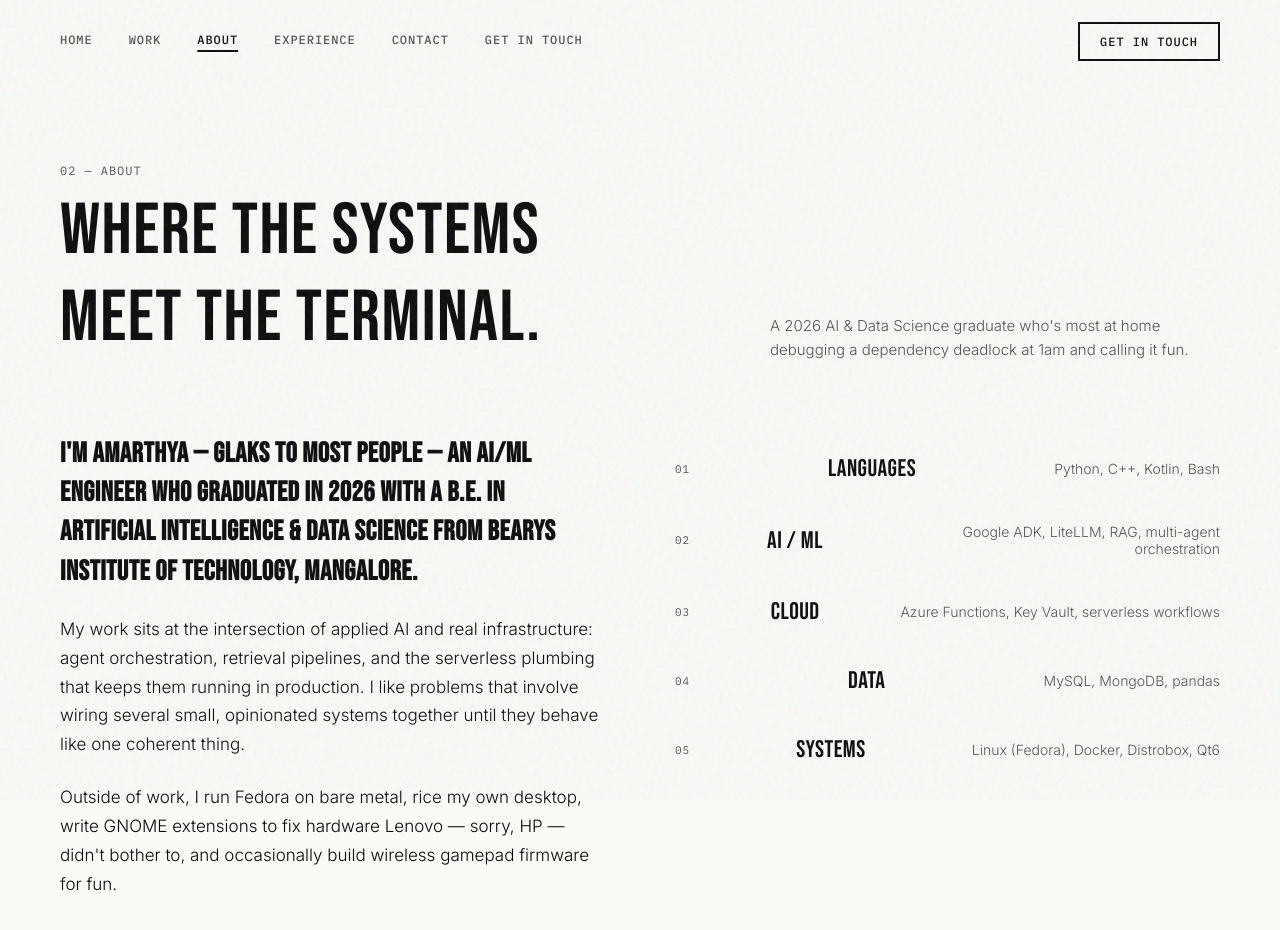
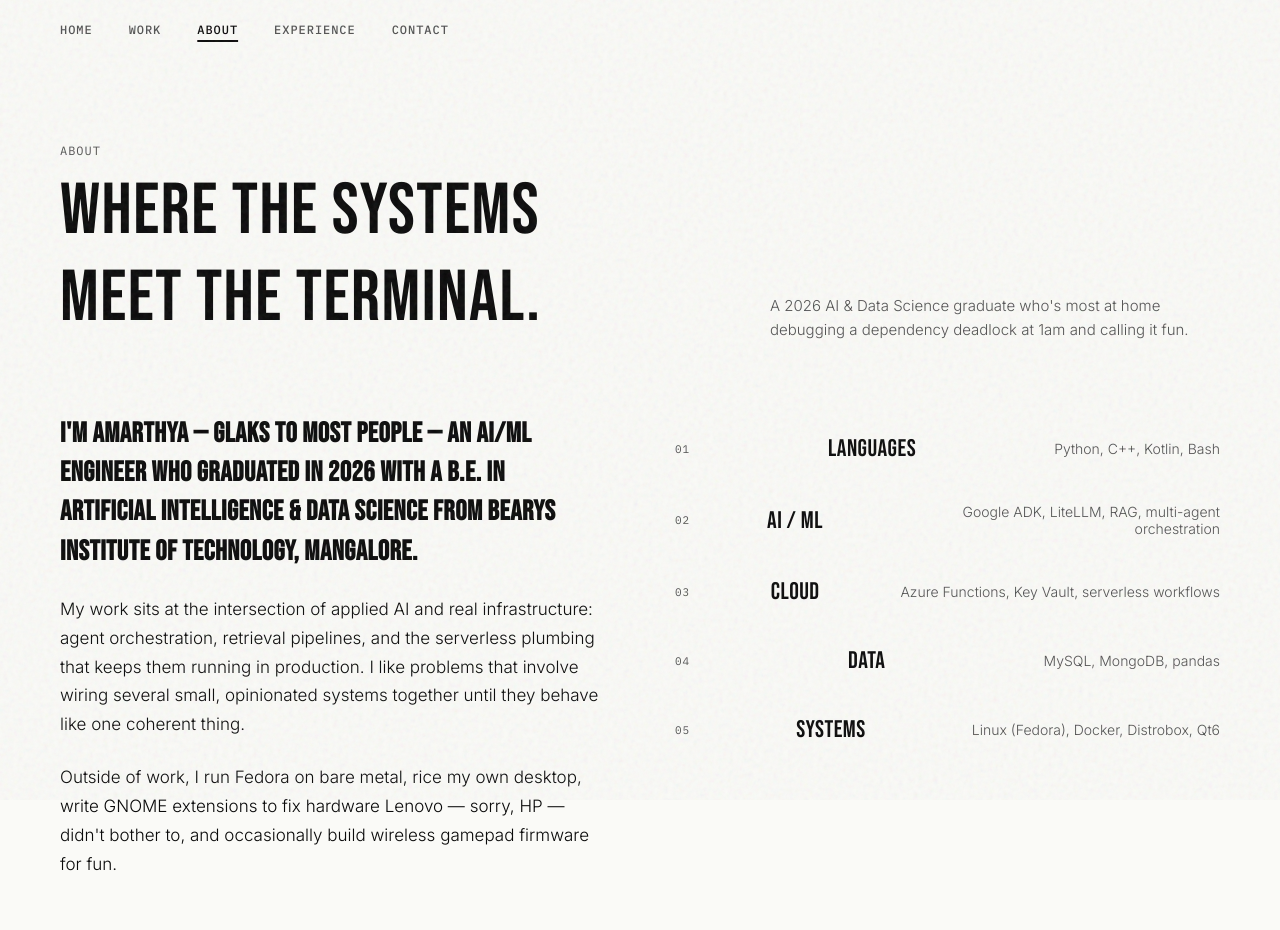
Before and after one commit to Amarthya-sg/portfolio-dev, a plain HTML site: page about.html in a window 1280 px wide. Drawn offline with Linux system fonts and the light colour scheme.

Commit message:
remove redundant header CTA buttons and strip prefixes from section tags

```diff
--- a/about.html
+++ b/about.html
@@ -22,9 +22,7 @@
       <a href="about.html" class="active">About</a>
       <a href="experience.html">Experience</a>
       <a href="contact.html">Contact</a>
-      <a href="contact.html" class="nav-cta-mobile">Get in touch</a>
     </div>
-    <a href="contact.html" class="nav-cta">Get in touch</a>
     <button class="menu-btn" aria-label="Toggle navigation menu" aria-expanded="false">&#9776;</button>
   </nav>
 </header>
@@ -32,7 +30,7 @@
 <section id="about">
   <div class="sec-head">
     <div>
-      <div class="sec-tag">02 — About</div>
+      <div class="sec-tag">About</div>
       <div class="sec-title">Where the systems<br>meet the terminal.</div>
     </div>
     <p class="sec-desc">A 2026 AI &amp; Data Science graduate who's most at home debugging a dependency deadlock at 1am and calling it fun.</p>
```
Also changed, not shown: contact.html (+1 -3 lines), experience.html (+1 -3 lines), index.html (+0 -2 lines), work.html (+1 -3 lines).
